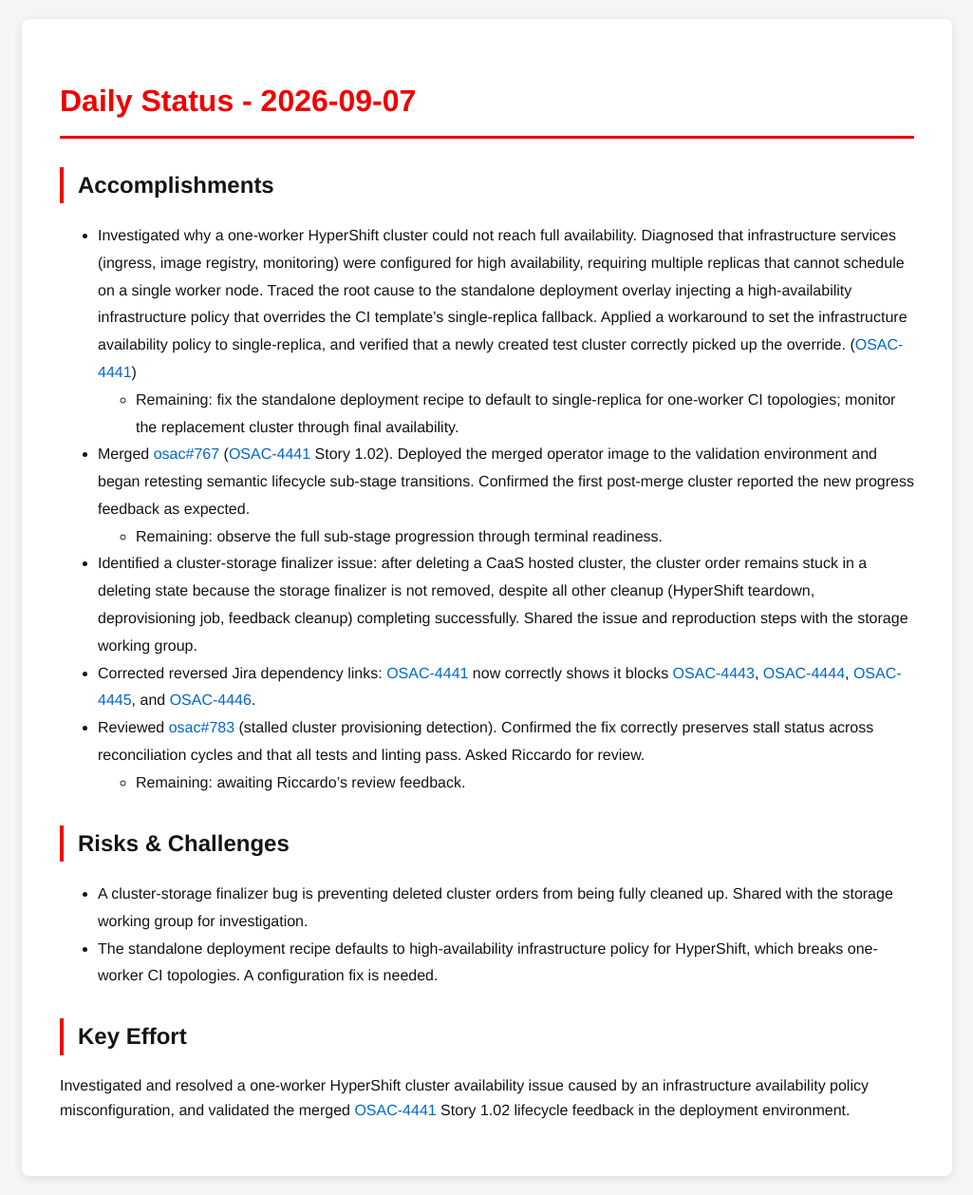
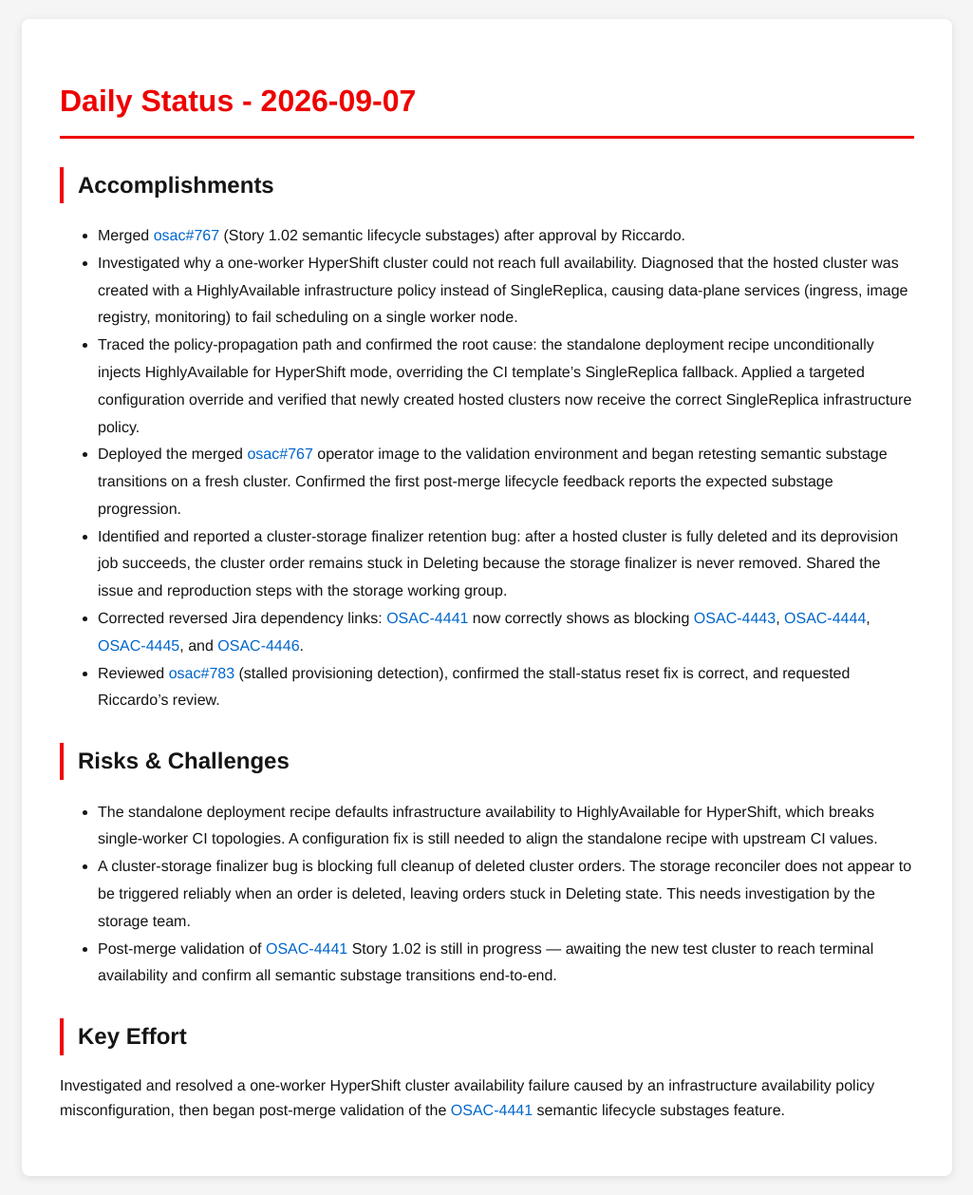
Before and after one commit to tzvatot/daily-status, a Jekyll site: the page built from 2026-09-07.md, in a window 1280 px wide. Shown: the whole page at 95% size, without its empty margins (127-1152 px from the left). Built offline with Jekyll 4.4.1, drawn with Linux system fonts in a browser that asks for light colours.

Commit message:
Daily status update - 2026-09-07

```diff
--- a/2026-09-07.md
+++ b/2026-09-07.md
@@ -7,21 +7,18 @@ date: 2026-09-07
 # Daily Status - 2026-09-07
 
 ## Accomplishments
-
-- Investigated why a one-worker HyperShift cluster could not reach full availability. Diagnosed that infrastructure services (ingress, image registry, monitoring) were configured for high availability, requiring multiple replicas that cannot schedule on a single worker node. Traced the root cause to the standalone deployment overlay injecting a high-availability infrastructure policy that overrides the CI template's single-replica fallback. Applied a workaround to set the infrastructure availability policy to single-replica, and verified that a newly created test cluster correctly picked up the override. ([OSAC-4441](https://redhat.atlassian.net/browse/OSAC-4441))
-  - Remaining: fix the standalone deployment recipe to default to single-replica for one-worker CI topologies; monitor the replacement cluster through final availability.
-- Merged [osac#767](https://github.com/osac-project/osac/pull/767) ([OSAC-4441](https://redhat.atlassian.net/browse/OSAC-4441) Story 1.02). Deployed the merged operator image to the validation environment and began retesting semantic lifecycle sub-stage transitions. Confirmed the first post-merge cluster reported the new progress feedback as expected.
-  - Remaining: observe the full sub-stage progression through terminal readiness.
-- Identified a cluster-storage finalizer issue: after deleting a CaaS hosted cluster, the cluster order remains stuck in a deleting state because the storage finalizer is not removed, despite all other cleanup (HyperShift teardown, deprovisioning job, feedback cleanup) completing successfully. Shared the issue and reproduction steps with the storage working group.
-- Corrected reversed Jira dependency links: [OSAC-4441](https://redhat.atlassian.net/browse/OSAC-4441) now correctly shows it blocks [OSAC-4443](https://redhat.atlassian.net/browse/OSAC-4443), [OSAC-4444](https://redhat.atlassian.net/browse/OSAC-4444), [OSAC-4445](https://redhat.atlassian.net/browse/OSAC-4445), and [OSAC-4446](https://redhat.atlassian.net/browse/OSAC-4446).
-- Reviewed [osac#783](https://github.com/osac-project/osac/pull/783) (stalled cluster provisioning detection). Confirmed the fix correctly preserves stall status across reconciliation cycles and that all tests and linting pass. Asked Riccardo for review.
-  - Remaining: awaiting Riccardo's review feedback.
+- Merged [osac#767](https://github.com/osac-project/osac/pull/767) (Story 1.02 semantic lifecycle substages) after approval by Riccardo.
+- Investigated why a one-worker HyperShift cluster could not reach full availability. Diagnosed that the hosted cluster was created with a HighlyAvailable infrastructure policy instead of SingleReplica, causing data-plane services (ingress, image registry, monitoring) to fail scheduling on a single worker node.
+- Traced the policy-propagation path and confirmed the root cause: the standalone deployment recipe unconditionally injects HighlyAvailable for HyperShift mode, overriding the CI template's SingleReplica fallback. Applied a targeted configuration override and verified that newly created hosted clusters now receive the correct SingleReplica infrastructure policy.
+- Deployed the merged [osac#767](https://github.com/osac-project/osac/pull/767) operator image to the validation environment and began retesting semantic substage transitions on a fresh cluster. Confirmed the first post-merge lifecycle feedback reports the expected substage progression.
+- Identified and reported a cluster-storage finalizer retention bug: after a hosted cluster is fully deleted and its deprovision job succeeds, the cluster order remains stuck in Deleting because the storage finalizer is never removed. Shared the issue and reproduction steps with the storage working group.
+- Corrected reversed Jira dependency links: [OSAC-4441](https://redhat.atlassian.net/browse/OSAC-4441) now correctly shows as blocking [OSAC-4443](https://redhat.atlassian.net/browse/OSAC-4443), [OSAC-4444](https://redhat.atlassian.net/browse/OSAC-4444), [OSAC-4445](https://redhat.atlassian.net/browse/OSAC-4445), and [OSAC-4446](https://redhat.atlassian.net/browse/OSAC-4446).
+- Reviewed [osac#783](https://github.com/osac-project/osac/pull/783) (stalled provisioning detection), confirmed the stall-status reset fix is correct, and requested Riccardo's review.
 
 ## Risks & Challenges
-
-- A cluster-storage finalizer bug is preventing deleted cluster orders from being fully cleaned up. Shared with the storage working group for investigation.
-- The standalone deployment recipe defaults to high-availability infrastructure policy for HyperShift, which breaks one-worker CI topologies. A configuration fix is needed.
+- The standalone deployment recipe defaults infrastructure availability to HighlyAvailable for HyperShift, which breaks single-worker CI topologies. A configuration fix is still needed to align the standalone recipe with upstream CI values.
+- A cluster-storage finalizer bug is blocking full cleanup of deleted cluster orders. The storage reconciler does not appear to be triggered reliably when an order is deleted, leaving orders stuck in Deleting state. This needs investigation by the storage team.
+- Post-merge validation of [OSAC-4441](https://redhat.atlassian.net/browse/OSAC-4441) Story 1.02 is still in progress — awaiting the new test cluster to reach terminal availability and confirm all semantic substage transitions end-to-end.
 
 ## Key Effort
-
-Investigated and resolved a one-worker HyperShift cluster availability issue caused by an infrastructure availability policy misconfiguration, and validated the merged [OSAC-4441](https://redhat.atlassian.net/browse/OSAC-4441) Story 1.02 lifecycle feedback in the deployment environment.
+Investigated and resolved a one-worker HyperShift cluster availability failure caused by an infrastructure availability policy misconfiguration, then began post-merge validation of the [OSAC-4441](https://redhat.atlassian.net/browse/OSAC-4441) semantic lifecycle substages feature.
```
